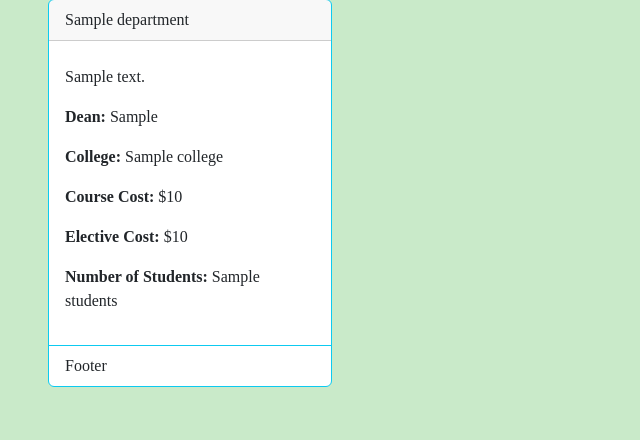
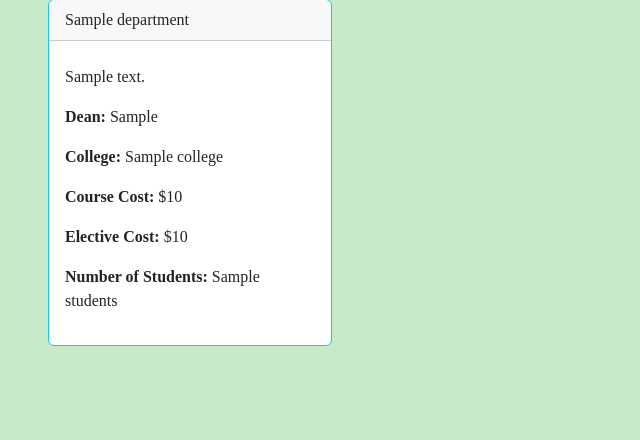
Before and after one commit to spencerbbrian/portfolio, a Flask app: page /departments in a window 1280 px wide. Shown: the part 103-543 px from the top of the page, without its empty margins (0-640 px from the left). Run offline with Flask 3, Linux system fonts and the light colour scheme; a database or web service that is not in the repository returns one stand-in record (values such as "Sample title").

Commit message:
remove footer from departments page

```diff
--- a/golden-heights/gh_app/goldenheights/templates/gh-departments.html
+++ b/golden-heights/gh_app/goldenheights/templates/gh-departments.html
@@ -22,7 +22,6 @@ Students
                     <p><strong>Elective Cost:</strong> ${{ department.elective_cost }}</p>
                     <p><strong>Number of Students:</strong> {{ department.students }}</p>
                 </div>
-                <div class="card-footer bg-transparent border-info">Footer</div>
             </div>
         </div>
     {% endfor %}
```
